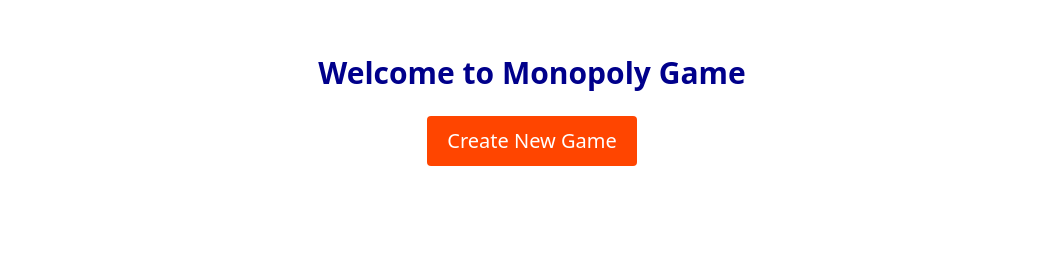
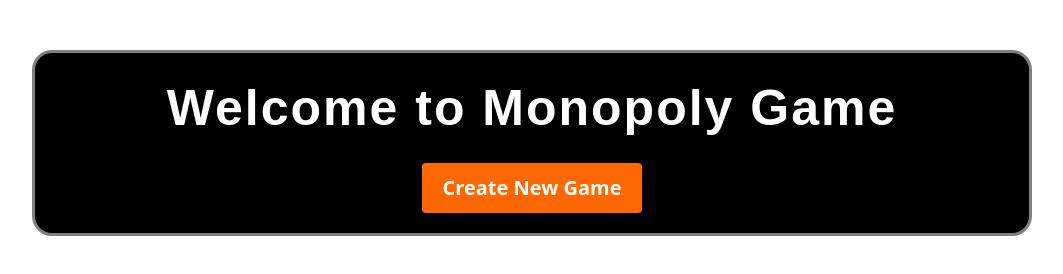
Before and after one commit to vivekanand-vr/monopoly-2player, a React app in the folder frontend/: page / in a window 1280 px wide. Shown: the whole page, without its empty margins (108-1171 px from the left). Built offline with nearby package versions, Linux system fonts and the light colour scheme; a web font is replaced by a local one.

Commit message:
cosmetic changes & final touch

```diff
--- a/frontend/public/index.html
+++ b/frontend/public/index.html
@@ -13,6 +13,11 @@
     <link rel="manifest" href="%PUBLIC_URL%/manifest.json" />
     <link href="https://cdn.jsdelivr.net/npm/bootstrap@5.3.3/dist/css/bootstrap.min.css" rel="stylesheet" integrity="sha384-QWTKZyjpPEjISv5WaRU9OFeRpok6YctnYmDr5pNlyT2bRjXh0JMhjY6hW+ALEwIH" crossorigin="anonymous">
 
+    <link rel="preconnect" href="https://fonts.googleapis.com">
+    <link rel="preconnect" href="https://fonts.gstatic.com" crossorigin>
+    <link href="https://fonts.googleapis.com/css2?family=Jersey+25&family=Poppins:ital,wght@0,100;0,200;0,300;0,400;0,500;0,600;0,700;0,800;0,900;1,100;1,200;1,300;1,400;1,500;1,600;1,700;1,800;1,900&display=swap" rel="stylesheet">
+
+
     <title>Monopoly Game</title>
   </head>
   <body>
--- a/frontend/src/MonoployGame.js
+++ b/frontend/src/MonoployGame.js
@@ -16,6 +16,7 @@
             setCurrentPlayer('A');
             setCashA(1000);
             setCashB(1000);
+            setTurnMessage('Game Starts with player A, roll the dice');
             setTransactionMessage(response.data);
             setGameStarted(true);
         } catch (error) {
@@ -65,8 +66,8 @@
                     </div>
                 </div>
             )}
-            <div id="turnMessage">{turnMessage}</div>
-            <div id="transactionMessage">{transactionMessage}</div>
+            { gameStarted && <div id="turnMessage">{turnMessage}</div> }
+            { gameStarted && <div id="transactionMessage">{transactionMessage}</div> }
         </div>
     );
 }
--- a/frontend/src/index.css
+++ b/frontend/src/index.css
@@ -1,21 +1,30 @@
 .container {
-  max-width: 800px;
+  background-color: black;
+  border: solid gray;
+  border-radius: 20px;
+  max-width: 1000px;
+
   margin: auto;
   margin-top: 50px;
   text-align: center;
 }
 .container h1 {
-  color: darkblue;
+  color: white;
   padding: 5px;
-  font-size: 30px;
+  font-family: "Jersey 25", sans-serif;
+  font-size: 50px;
   font-weight: 700;
   margin-bottom: 20px;
+  margin-top: 20px;
+  text-shadow: 2px 2px 4px rgba(0, 0, 0, 0.5); /* Add text shadow */
+  letter-spacing: 2px; /* Add letter spacing for more style */
 }
 
 button {
   padding: 10px 20px;
   font-size: 20px;
-  background-color: orangered;
+  font-weight: 600;
+  background-color: 	#ff6700;
   color: #fff;
   border: none;
   border-radius: 4px;
@@ -36,25 +45,31 @@
 .player {
   flex: 1;
   margin: 0 10px;
-  background-color: #f9f9f9;
+  background-color: #fff4e4;
   padding: 10px;
   border-radius: 4px;
   box-shadow: 0 2px 4px rgba(0, 0, 0, 0.1);
 }
 
 .player h2 {
+  font-size: 40px;
+  font-family: "Jersey 25", sans-serif;
   margin-bottom: 10px;
 }
 
 #turnMessage {
-  color: black;
+  color: white;
   font-size: large;
+  margin-bottom: 20px;
 }
 
 #transactionMessage {
-  font-style: italic;
-  font-size: 30px;
-  font-style: italic;
-  color: darkblue;
-  padding: 5px;
+  background-color: #0a704e;
+  border-radius: 10px;
+  border:solid white;
+  font-family: "Poppins", sans-serif;
+  font-size: 25px;
+  color: white;
+  padding: 10px;
+  margin-bottom: 30px;
 }
```
